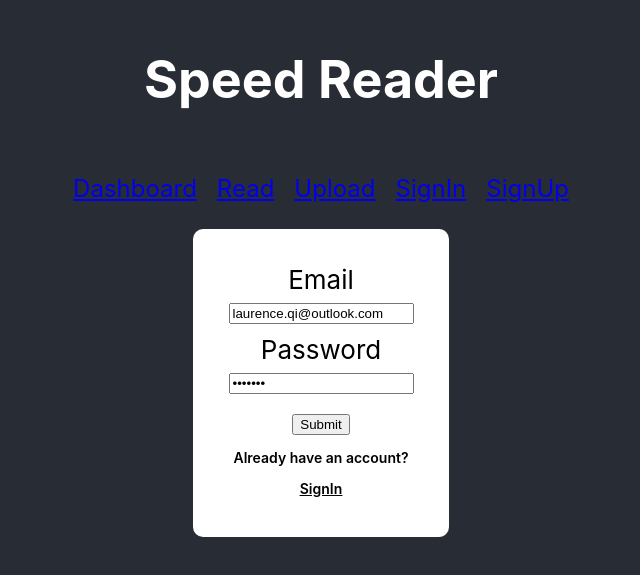
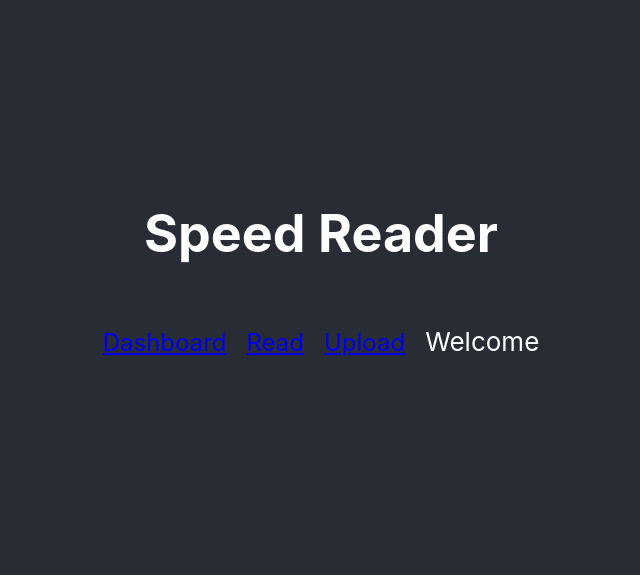
Before and after one commit to impetusdev/Reading-log-Client, a React (Create React App) app: page /signup in a window 1280 px wide. Shown: the part 125-700 px from the top of the page, without its empty margins (319-959 px from the left). Built offline with nearby package versions, Linux system fonts and the light colour scheme.

Commit message:
finished conditional rendering based on login status

```diff
--- a/src/App.tsx
+++ b/src/App.tsx
@@ -3,23 +3,38 @@ import { BrowserRouter, Route, Routes, Link } from 'react-router-dom';
 // import { Upload } from './Components/Upload';
 import { Text } from './Components/Text';
 import { Read } from './Components/Read';
-import { SignUp } from './Components/SignUp';
+import { SignIn } from './Components/SignIn';
 import { NavBar } from './Components/NavBar';
+import { UserContext } from './Components/UserContext';
+import { useState } from 'react';
+
 import './App.scss';
 
+interface IUserContext {
+  user:{
+      email: string,
+      token: string,
+  },
+  setUser: () => void
+}
 
 function App() {
+
+  const [user, setUser] = useState<any | null>({user: null});
+
   return (
     <div className="App">
       <header className="App-header">
         <h1>Speed Reader</h1>
         <BrowserRouter>
+          <UserContext.Provider value={{user, setUser}}>
           <NavBar/>
-          <Routes>
-            <Route path='/' element={<Text/>} />
-            <Route path='/all' element={<Read/>} />
-            <Route path='/signup' element={<SignUp/>} />
-          </Routes>
+            <Routes>
+                <Route path='/' element={<Text/>} />
+                <Route path='/all' element={<Read/>} />
+                <Route path='/signin' element={<SignIn/>} />
+            </Routes>
+          </UserContext.Provider>
         </BrowserRouter>
         {/* <Upload></Upload> */}
       </header>
--- a/src/Components/ActivePassage.tsx
+++ b/src/Components/ActivePassage.tsx
@@ -1,6 +1,5 @@
 import { useState} from "react";
 import './ActivePassage.scss';
-
 import {Passage} from './Read';
 
 type AppProps = {
--- a/src/Components/NavBar.tsx
+++ b/src/Components/NavBar.tsx
@@ -1,18 +1,25 @@
 
-import React, {useState} from "react";
+import React, {useState, useContext} from "react";
 import { Link } from 'react-router-dom';
+import { UserContext } from "./UserContext";
 
 import './NavBar.scss';
 
 export const NavBar = (): JSX.Element => {
+    const {user} = useContext(UserContext);
     // TODO: correct the link to dashboard eventually
     return (
         <ul role="navigation">
             <li><Link to='/'><span>Dashboard</span></Link></li>
             <li><Link to='/all'><span>Read</span></Link></li>
             <li><Link to='/'><span>Upload</span></Link></li>
-            <li><Link to='/signin'><span>SignIn</span></Link></li>
-            <li><Link to='/signup'><span>SignUp</span></Link></li>
+            {
+                !user ? <>
+                    <li><Link to='/signin'><span>SignIn</span></Link></li>
+                    <li><Link to='/signup'><span>SignUp</span></Link></li>
+                </> :
+                <li><span>Welcome {user.username}</span></li>
+            }
         </ul>
     )
 }
--- a/src/Components/SignUp.tsx
+++ b/src/Components/SignIn.tsx
@@ -1,12 +1,15 @@
-import React, {useState} from "react";
+import React, {useState, useContext} from "react";
 import axios from "axios";
 import './Signup.scss';
 import { Link } from 'react-router-dom';
+import { UserContext } from "./UserContext";
 
 
-export const SignUp = (): JSX.Element => {
+export const SignIn = (): JSX.Element => {
     const [email, setEmail] = useState<string>('laurence.qi@outlook.com');
     const [password, setPassword] = useState<string>('chicken');
+    const {user, setUser} = useContext(UserContext);
+    // check if user is present if not then login.
 
     const handleSubmit = async (event: React.SyntheticEvent) => {
         // performs the axios request
@@ -16,7 +19,12 @@ export const SignUp = (): JSX.Element => {
             password
         });
 
-        console.log(response) //TODO: set this token in the auth context.
+        if(response){
+            setUser(response.data);
+            // debugger;
+            console.log(user);
+            console.log(response)
+        }
     }
 
     return (
--- /dev/null
+++ b/src/Components/UserContext.tsx
@@ -0,0 +1,11 @@
+import { createContext } from "react";
+
+interface IUserContext {
+    user:{
+        email: string,
+        token: string,
+    },
+    setUser: () => void
+}
+
+export const UserContext = createContext<any | null>({user: null});
```
